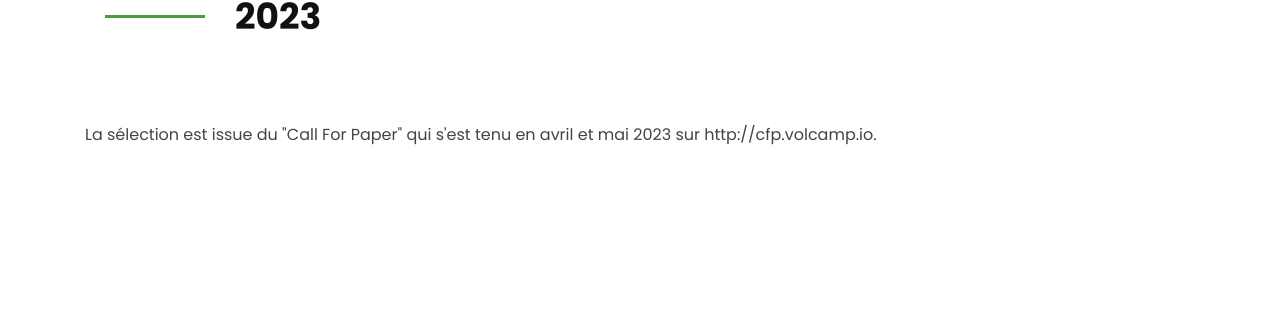
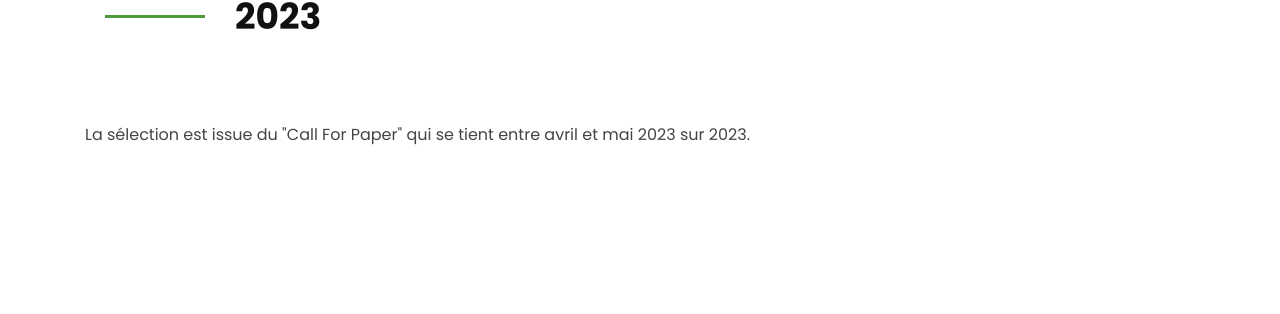
Before and after one commit to Volcamp/volcampempty.github.io, a Jekyll site: the page built from talks/index.md, in a window 1280 px wide. Shown: the part 1332-1646 px from the top of the page. Built offline with Jekyll 4.4.1, drawn with Linux system fonts in a browser that asks for light colours.

```diff
--- a/_config.yml
+++ b/_config.yml
@@ -3,6 +3,7 @@ author: Geek&Terroir
 keywords: Volcamp, tech conference, conference, auvergne, clermont-fd, Geek&Terroir
 
 url: https://www.volcamp.io
+cfp-url: https://conference-hall.io/public/event/b9seMUHc924mGItMl2aa
 
 day1: jeudi 12
 day2: vendredi 13
--- a/talks/index.md
+++ b/talks/index.md
@@ -67,7 +67,7 @@ custom_css: talks/stylesheet.css
         <div class="row">
             <div class="col-lg-12">
                 <p>
-                    La sélection est issue du "Call For Paper" qui s'est tenu en avril et mai {{ site.data-year }} sur <a href="http://cfp.volcamp.io" target="_blank">http://cfp.volcamp.io</a>.
+                    La sélection est issue du "Call For Paper" qui se tient entre avril et mai {{ site.data-year }} sur <a href="{{ site.data-year }}" target="_blank">{{ site.data-year }}</a>.
                 </p>
             </div>
         </div>
```
